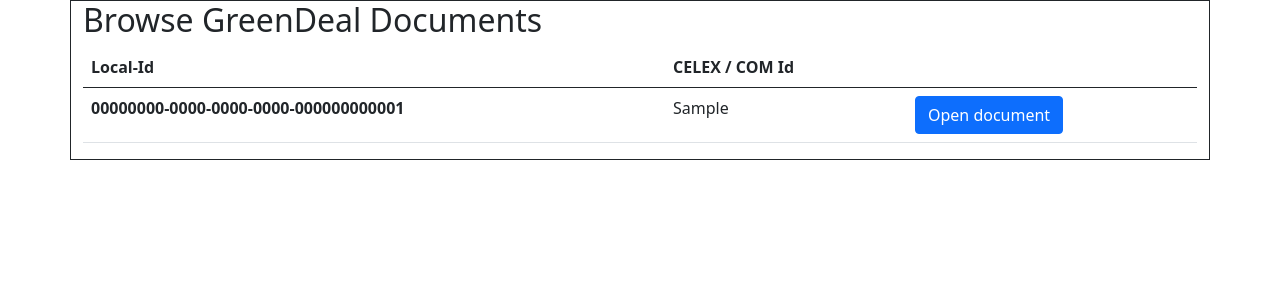
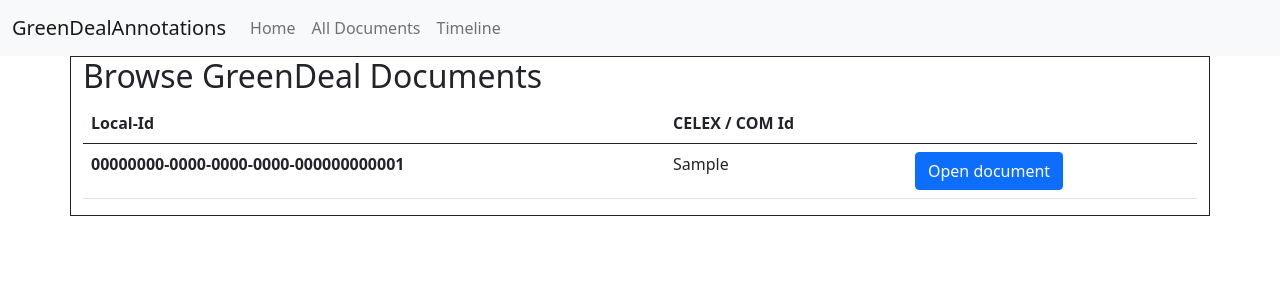
Before and after one commit to DIS18-Green-Deal-Annotations/GreenDealAnnotationsApp, a Django app: page /documentviewer/ in a window 1280 px wide. Shown: the top 300 px of the page. Run offline with Django 4.2, Linux system fonts and the light colour scheme; tables that the repository leaves empty hold one stand-in row (values such as "Sample post").

Commit message:
hinzufügen Navigationsmenü für alle Seiten

```diff
--- a/GreenDealAnnotations/templates/utils/base.html
+++ b/GreenDealAnnotations/templates/utils/base.html
@@ -16,6 +16,30 @@
 </head>
 <body>
 
+<nav class="navbar navbar-expand-lg navbar-light bg-light" style="z-index: 10">
+  <div class="container-fluid">
+    <a class="navbar-brand" href="/">GreenDealAnnotations</a>
+    <button class="navbar-toggler" type="button" data-bs-toggle="collapse" data-bs-target="#navbarNavDropdown" aria-controls="navbarNavDropdown" aria-expanded="false" aria-label="Toggle navigation">
+      <span class="navbar-toggler-icon"></span>
+    </button>
+    <div class="collapse navbar-collapse" id="navbarNavDropdown">
+      <ul class="navbar-nav">
+        <li class="nav-item">
+          <a class="nav-link" aria-current="page" href="/">Home</a>
+        </li>
+        <li class="nav-item">
+          <a class="nav-link" href="{% url 'all_documents' %}">All Documents</a>
+        </li>
+          <li class="nav-item">
+          <a class="nav-link" href="{% url 'timeline' %}">Timeline</a>
+        </li>
+          {% block navbar_inject %}
+          {% endblock %}
+      </ul>
+    </div>
+  </div>
+</nav>
+
 {% block main %}
 {% endblock %}
 </body>
```
